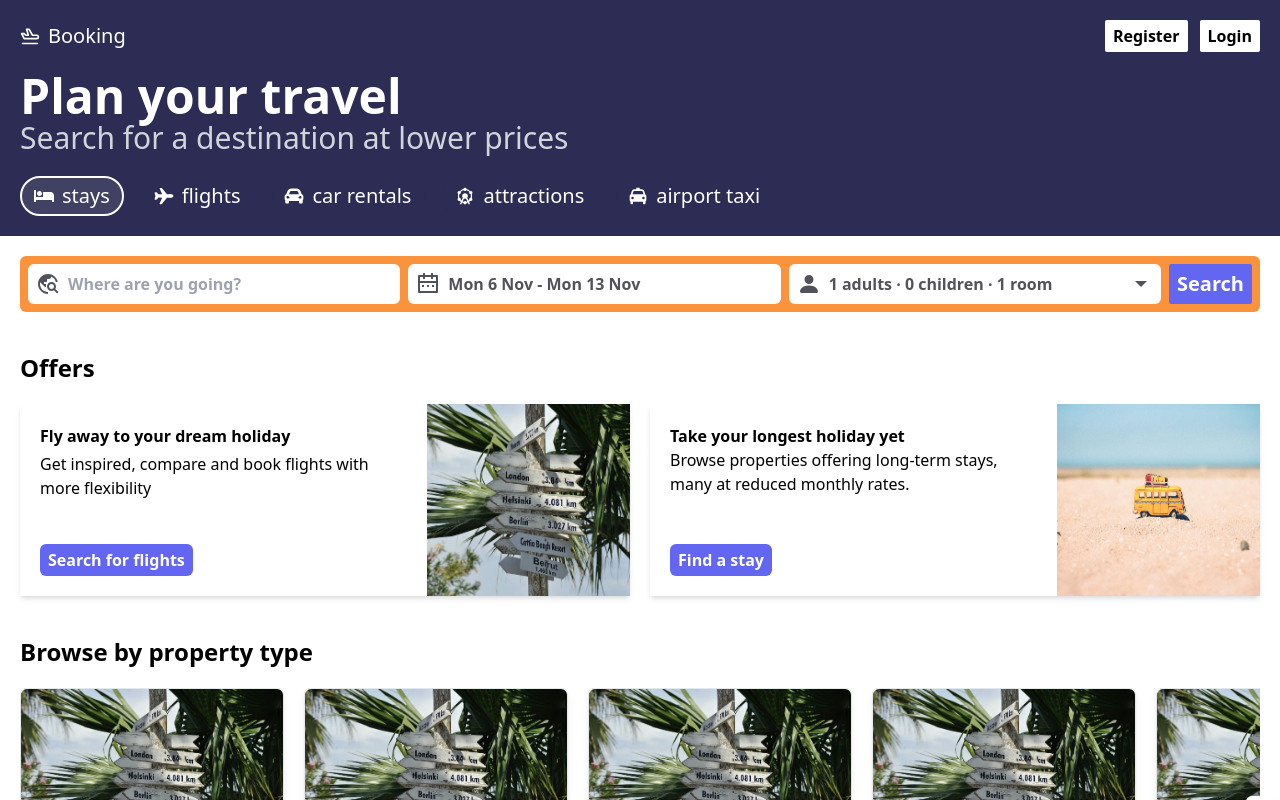
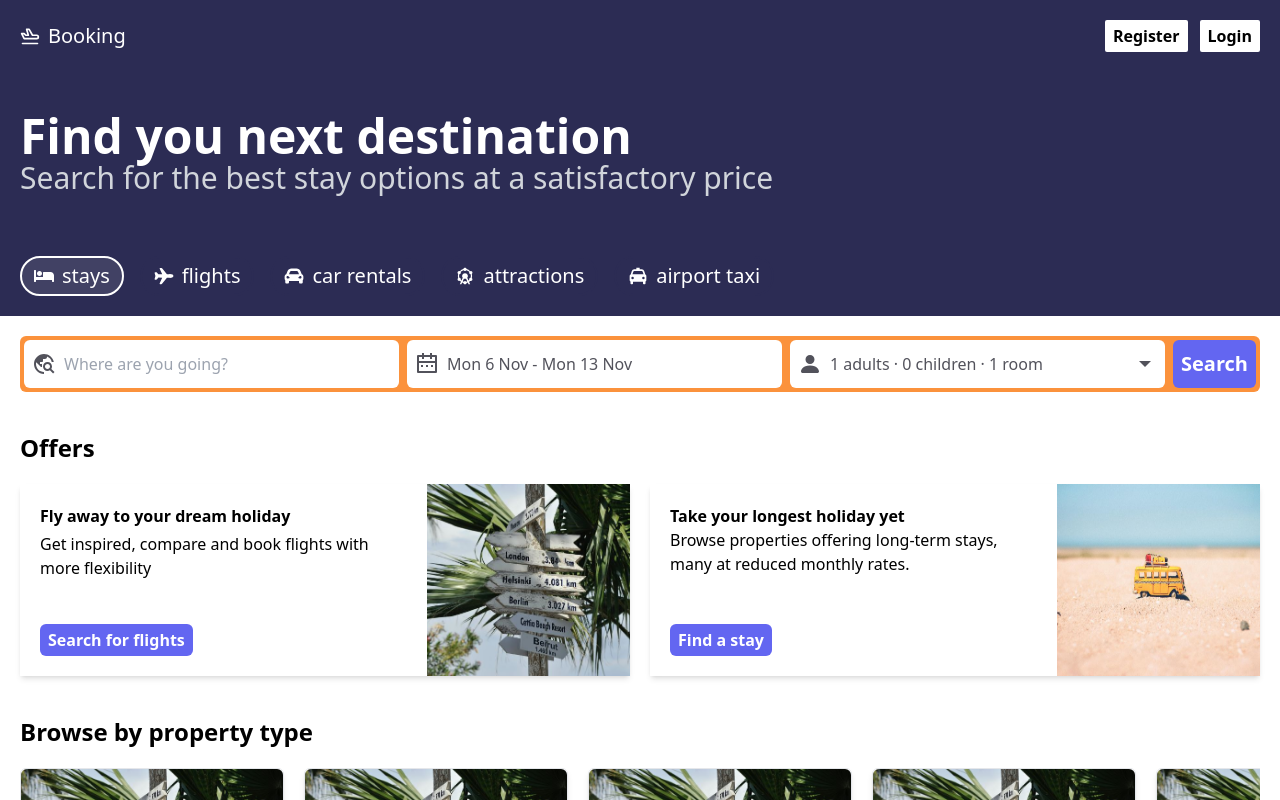
Before and after one commit to apekul/booking, a React (Create React App) app: page /stays in a window 1280 px wide. Shown: the top 800 px of the page. Built offline with nearby package versions, Linux system fonts and the light colour scheme.

Commit message:
updated search bar styles

```diff
--- a/src/Components/Navbar.js
+++ b/src/Components/Navbar.js
@@ -40,15 +40,18 @@ export const Navbar = ({ title, subtitle }) => {
         </ul>
 
         {/* text container */}
-        <span>
-          <h1 className="text-5xl font-bold">{title}</h1>
-          <p className="text-3xl text-gray-300">{subtitle}</p>
-        </span>
+        {title && (
+          <span className="py-10">
+            <h1 className="text-5xl font-bold">{title}</h1>
+            <p className="text-3xl text-gray-300">{subtitle}</p>
+          </span>
+        )}
 
         {/*  */}
         <ul className={`text-xl w-fit flex gap-4 ${title ? "py-5" : "pb-5"}`}>
           {navLinks.map((link, i) => (
             <li
+              key={i}
               className={`cursor-pointer px-3 py-1 rounded-full flex items-center gap-2 border-2 border-[#2C2C54] bg-gray-100 transition-all hover:bg-opacity-10
             ${
               location.pathname.split("/")[1] === link.name
--- a/src/Components/SearchBar/FlightSearchBar.js
+++ b/src/Components/SearchBar/FlightSearchBar.js
@@ -1,22 +1,23 @@
-import React, { useState, useRef } from "react";
-import { DateRange } from "react-date-range";
+import React, { useState } from "react";
 import { addDays } from "date-fns";
-import { RiCalendar2Line } from "react-icons/ri";
+import { DateRangeInput } from "./Inputs/DateRangeInput";
 
-import moment from "moment/moment";
+import FlightFromToInput from "./Inputs/FlightFromToInput";
+import PplInput from "./Inputs/PplInput";
+
+// Personinput
+// Many destination plan input
+// Class picker
+// round trip flight/one way
 
 const FlightSearchBar = () => {
-  const dateRef = useRef();
-  const placeRef = useRef();
+  // flight from/to
+  const [flight, setFlight] = useState({ from: "", to: "" });
 
-  // Destination
-  const [showPlace, setShowPlace] = useState(false);
-  const [placeList, setPlaceList] = useState([]);
-  const [place, setPlace] = useState("");
-  const [searchPlace, setSearchPlace] = useState({});
+  // Set how many persons
+  const [person, setPerson] = useState({ adults: 1, children: 0, room: 1 });
 
   // Date Range
-  const [showDatePicker, setShowDatePicker] = useState(false);
   const [date, setDate] = useState([
     {
       startDate: new Date(),
@@ -26,37 +27,64 @@ const FlightSearchBar = () => {
   ]);
 
   return (
-    <div className="bg-orange-400 p-2 rounded-md flex gap-2 mt-5 z-10">
-      <ul className="w-full text-zinc-600 grid grid-cols-3 gap-2">
-        {/* Search Airport */}
+    <div className="flex gap-2 flex-col mt-5">
+      <span>
+        <h1 className="text-3xl font-bold">
+          Compare and book flights with ease
+        </h1>
+        <p>Discover your next dream destination</p>
+      </span>
 
-        {/* date range Picker */}
-        <li className="relative" ref={dateRef}>
-          <div
-            className="w-full px-10 py-2 rounded-md bg-white cursor-pointer font-bold"
-            onClick={() => setShowDatePicker(!showDatePicker)}
-          >
-            {moment(date[0].startDate).format("ddd D MMM ")} -{" "}
-            {moment(date[0].endDate).format("ddd D MMM")}
-            <RiCalendar2Line className="absolute top-2 left-2 text-2xl" />
-          </div>
-          {showDatePicker && (
-            <DateRange
-              className="absolute top-12 shadow-md transition-all"
-              onChange={(item) => setDate([item.selection])}
-              showSelectionPreview={true}
-              moveRangeOnFirstSelection={false}
-              months={2}
-              ranges={date}
-              direction="horizontal"
-            />
-          )}
-        </li>
-      </ul>
+      <div className="flex gap-4">
+        <span className="flex items-center gap-1">
+          <input
+            type="checkbox"
+            id="RoundTrip"
+            name="RoundTrip"
+            value="RoundTrip"
+          />
+          <label className="cursor-pointer" for="RoundTrip">
+            Round trip
+          </label>
+        </span>
+        <span className="flex items-center gap-1">
+          <input type="checkbox" id="OneWay" name="OneWay" value="OneWay" />
+          <label className="cursor-pointer" for="OneWay">
+            One way
+          </label>
+        </span>
+        <span className="flex items-center gap-1">
+          <input
+            type="checkbox"
+            id="MultiCity"
+            name="MultiCity"
+            value="MultiCity"
+          />
+          <label className="cursor-pointer" for="MultiCity">
+            Multi-city
+          </label>
+        </span>
 
-      <button className="bg-indigo-500 px-2 py-1 rounded-sm font-bold text-xl text-white transition-all hover:bg-indigo-800">
-        Search
-      </button>
+        <select id="flightClass" name="flightClass" className="cursor-pointer">
+          <option value="Economy">Economy</option>
+          <option value="Premium economy">Premium economy</option>
+          <option value="Business">Business</option>
+          <option value="First class">First class</option>
+        </select>
+      </div>
+
+      <div className="bg-orange-400 p-1 rounded-md flex gap-2 z-10">
+        <ul className="w-full text-zinc-600 grid grid-flow-col gap-2">
+          {/* Where from */}
+          <FlightFromToInput flight={flight} setFlight={setFlight} />
+          <DateRangeInput date={date} setDate={setDate} />
+          <PplInput person={person} setPerson={setPerson} />
+        </ul>
+
+        <button className="bg-indigo-500 px-2 py-1 rounded-md font-bold text-xl text-white transition-all hover:bg-indigo-800">
+          Search
+        </button>
+      </div>
     </div>
   );
 };
--- a/src/Components/SearchBar/Inputs/DateRangeInput.js
+++ b/src/Components/SearchBar/Inputs/DateRangeInput.js
@@ -1,28 +1,39 @@
-import React from "react";
+import React, { useRef, useEffect, useState } from "react";
 import { DateRange } from "react-date-range";
 import { RiCalendar2Line } from "react-icons/ri";
 
 import moment from "moment/moment";
 
-export const DateRangeInput = ({
-  date,
-  setDate,
-  showDatePicker,
-  setShowDatePicker,
-}) => {
+export const DateRangeInput = ({ date, setDate }) => {
+  const dateRef = useRef();
+  const [showDatePicker, setShowDatePicker] = useState(false);
+
+  // Close DropDown Menu if cilcked outside of its container
+  useEffect(() => {
+    const handleClick = (event) => {
+      if (dateRef.current && !dateRef.current.contains(event.target)) {
+        setShowDatePicker(false);
+      }
+    };
+    document.addEventListener("click", handleClick, true);
+    return () => {
+      document.removeEventListener("click", handleClick, true);
+    };
+  }, [dateRef]);
+
   return (
-    <>
+    <li className="relative" ref={dateRef}>
       <div
-        className="w-full px-10 py-2 rounded-md bg-white cursor-pointer font-bold"
+        className="w-full min-w-[20rem] px-10 py-3 rounded-md bg-white cursor-pointer"
         onClick={() => setShowDatePicker(!showDatePicker)}
       >
         {moment(date[0].startDate).format("ddd D MMM ")} -{" "}
         {moment(date[0].endDate).format("ddd D MMM")}
-        <RiCalendar2Line className="absolute top-2 left-2 text-2xl" />
+        <RiCalendar2Line className="absolute top-3 left-2 text-2xl" />
       </div>
       {showDatePicker && (
         <DateRange
-          className="absolute top-12 shadow-md transition-all"
+          className="absolute top-14 w-full sm:w-auto shadow-md transition-all"
           onChange={(item) => setDate([item.selection])}
           showSelectionPreview={true}
           moveRangeOnFirstSelection={false}
@@ -31,7 +42,7 @@ export const DateRangeInput = ({
           direction="horizontal"
         />
       )}
-    </>
+    </li>
   );
 };
 
--- a/src/Components/SearchBar/Inputs/DestinationCityInput.js
+++ b/src/Components/SearchBar/Inputs/DestinationCityInput.js
@@ -1,14 +1,13 @@
-import React, { useState } from "react";
+import React, { useState, useRef, useEffect } from "react";
 import PlaceDropdown from "../PlaceDropdown";
 import { MdOutlineTravelExplore } from "react-icons/md";
 import CityList from "../../../city.list.json";
+import { RxCross2 } from "react-icons/rx";
 
-export const DestinationCityInput = ({
-  searchPlace,
-  setSearchPlace,
-  showPlace,
-}) => {
-  // Destination
+export const DestinationCityInput = ({ searchPlace, setSearchPlace }) => {
+  const placeRef = useRef();
+  const [showPlace, setShowPlace] = useState(false);
+
   const [placeList, setPlaceList] = useState([]);
   const [place, setPlace] = useState("");
 
@@ -31,16 +30,39 @@ export const DestinationCityInput = ({
     return setPlaceList(arr);
   };
 
+  // Close DropDown Menu if cilcked outside of its container
+  useEffect(() => {
+    const handleClick = (event) => {
+      if (placeRef.current && !placeRef.current.contains(event.target)) {
+        setShowPlace(false);
+      }
+    };
+    document.addEventListener("click", handleClick, true);
+    return () => {
+      document.removeEventListener("click", handleClick, true);
+    };
+  }, [placeRef]);
+
   return (
-    <>
+    <li
+      className="relative"
+      ref={placeRef}
+      onClick={() => setShowPlace(!showPlace)}
+    >
       <div>
         <input
           placeholder="Where are you going?"
-          className="w-full px-10 py-2 rounded-md font-bold"
+          className="w-full px-10 py-3 rounded-md"
           value={place}
           onChange={(e) => updateInput(e)}
         />
-        <MdOutlineTravelExplore className="absolute top-2 left-2 text-2xl cursor-pointer" />
+        <MdOutlineTravelExplore className="absolute top-3 left-2 text-2xl cursor-pointer" />
+        {place && (
+          <RxCross2
+            className="absolute top-4 right-2 text-lg cursor-pointer"
+            onClick={() => setPlace("")}
+          />
+        )}
       </div>
       {showPlace &&
         (placeList.length <= 0 ? (
@@ -59,7 +81,7 @@ export const DestinationCityInput = ({
             setSearchPlace={setSearchPlace}
           />
         ))}
-    </>
+    </li>
   );
 };
 
--- /dev/null
+++ b/src/Components/SearchBar/Inputs/FlightFromToInput.js
@@ -0,0 +1,67 @@
+import React, { useState } from "react";
+import { HiOutlineSwitchHorizontal } from "react-icons/hi";
+import { BiSolidPlaneTakeOff, BiSolidPlaneLand } from "react-icons/bi";
+import { RxCross2 } from "react-icons/rx";
+
+const FlightFromToInput = ({ flight, setFlight }) => {
+  const [rotate, setRotate] = useState(false);
+  const updateFlight = (e, key) => {
+    setFlight((prev) => ({ ...prev, [key]: e.target.value }));
+  };
+
+  const swapFlight = () => {
+    setFlight((prev) => ({ from: prev.to, to: prev.from }));
+    setRotate(!rotate);
+  };
+
+  return (
+    <>
+      <li className="relative">
+        <div className="flex">
+          <input
+            placeholder="Where from?"
+            className="w-full px-10 py-3 rounded-md"
+            value={flight.from}
+            onChange={(e) => updateFlight(e, "from")}
+          />
+          <BiSolidPlaneTakeOff className="absolute top-3 left-2 text-2xl cursor-pointer" />
+          {flight.from && (
+            <RxCross2
+              className="absolute top-4 right-12 text-lg cursor-pointer"
+              onClick={() => setFlight((prev) => ({ ...prev, from: "" }))}
+            />
+          )}
+          <button
+            onClick={() => swapFlight()}
+            className="bg-white ml-2 text-blue-500 py-2 px-1 text-2xl rounded-md"
+          >
+            <HiOutlineSwitchHorizontal
+              className={`transition-all ${rotate && "rotate-180"}`}
+            />
+          </button>
+        </div>
+      </li>
+
+      {/* Where to */}
+      <li className="relative">
+        <div className="flex">
+          <input
+            placeholder="Where to?"
+            className="w-full px-10 py-3 rounded-md"
+            value={flight.to}
+            onChange={(e) => updateFlight(e, "to")}
+          />
+          <BiSolidPlaneLand className="absolute top-3 left-2 text-2xl cursor-pointer" />
+          {flight.to && (
+            <RxCross2
+              className="absolute top-4 right-2 text-lg cursor-pointer"
+              onClick={() => setFlight((prev) => ({ ...prev, to: "" }))}
+            />
+          )}
+        </div>
+      </li>
+    </>
+  );
+};
+
+export default FlightFromToInput;
--- a/src/Components/SearchBar/Inputs/PplInput.js
+++ b/src/Components/SearchBar/Inputs/PplInput.js
@@ -1,24 +1,39 @@
-import React from "react";
+import React, { useState, useRef, useEffect } from "react";
 import { BsFillPersonFill } from "react-icons/bs";
 import { IoMdArrowDropdown, IoMdArrowDropup } from "react-icons/io";
 import { UpdatePersonMenu } from "../UpdatePersonMenu";
 
-export const PplInput = ({ showPerson, setShowPerson, person, setPerson }) => {
+export const PplInput = ({ person, setPerson }) => {
+  const personRef = useRef();
+  const [showPerson, setShowPerson] = useState(false);
+
+  // Close DropDown Menu if cilcked outside of its container
+  useEffect(() => {
+    const handleClick = (event) => {
+      if (personRef.current && !personRef.current.contains(event.target)) {
+        setShowPerson(false);
+      }
+    };
+    document.addEventListener("click", handleClick, true);
+    return () => {
+      document.removeEventListener("click", handleClick, true);
+    };
+  }, [personRef]);
   return (
-    <>
+    <li className="relative select-none" ref={personRef}>
       <div
-        className="w-full px-10 py-2 rounded-md bg-white cursor-pointer flex gap-2 font-bold"
+        className="w-full px-10 py-3 rounded-md bg-white cursor-pointer flex gap-2 "
         onClick={() => setShowPerson(!showPerson)}
       >
-        <p>
+        <p className="truncate">
           {person.adults} adults · {person.children} children · {person.room}{" "}
           room
         </p>
-        <BsFillPersonFill className="absolute top-2 left-2 text-2xl" />
+        <BsFillPersonFill className="absolute top-3 left-2 text-2xl" />
         {showPerson ? (
-          <IoMdArrowDropup className="absolute top-2 right-2 text-2xl" />
+          <IoMdArrowDropup className="absolute top-3 right-2 text-2xl" />
         ) : (
-          <IoMdArrowDropdown className="absolute top-2 right-2 text-2xl" />
+          <IoMdArrowDropdown className="absolute top-3 right-2 text-2xl" />
         )}
       </div>
       {showPerson && (
@@ -28,7 +43,7 @@ export const PplInput = ({ showPerson, setShowPerson, person, setPerson }) => {
           setShowPerson={setShowPerson}
         />
       )}
-    </>
+    </li>
   );
 };
 
--- a/src/Components/SearchBar/PlaceDropdown.js
+++ b/src/Components/SearchBar/PlaceDropdown.js
@@ -4,7 +4,7 @@ import { HiLocationMarker } from "react-icons/hi";
 
 const PlaceDropdown = ({ list, header, setPlace, setList, setSearchPlace }) => {
   return (
-    <ul className="absolute bg-white top-12 shadow-md transition-all w-full">
+    <ul className="absolute bg-white top-14 shadow-md transition-all w-full">
       <p className="py-1 px-2 font-bold">{header}</p>
       {list.map((city, i) => {
         let getCity = CityList.find((v) => v.id === city);
--- a/src/Components/SearchBar/SearchBar.js
+++ b/src/Components/SearchBar/SearchBar.js
@@ -1,4 +1,4 @@
-import React, { useState, useRef, useEffect } from "react";
+import React, { useState } from "react";
 import { addDays } from "date-fns";
 
 // Components
@@ -7,20 +7,13 @@ import { DestinationCityInput } from "./Inputs/DestinationCityInput";
 import PplInput from "./Inputs/PplInput";
 
 const SearchBar = () => {
-  const dateRef = useRef();
-  const personRef = useRef();
-  const placeRef = useRef();
-
   // Set Destination
-  const [showPlace, setShowPlace] = useState(false);
   const [searchPlace, setSearchPlace] = useState({});
 
   // Set how many persons
-  const [showPerson, setShowPerson] = useState(false);
   const [person, setPerson] = useState({ adults: 1, children: 0, room: 1 });
 
   // Set Date Range
-  const [showDatePicker, setShowDatePicker] = useState(false);
   const [date, setDate] = useState([
     {
       startDate: new Date(),
@@ -29,63 +22,23 @@ const SearchBar = () => {
     },
   ]);
 
-  // Close DropDown Menu if cilcked outside of its container
-  useEffect(() => {
-    const handleClick = (event) => {
-      if (dateRef.current && !dateRef.current.contains(event.target)) {
-        setShowDatePicker(false);
-      }
-      if (personRef.current && !personRef.current.contains(event.target)) {
-        setShowPerson(false);
-      }
-      if (placeRef.current && !placeRef.current.contains(event.target)) {
-        setShowPlace(false);
-      }
-    };
-    document.addEventListener("click", handleClick, true);
-    return () => {
-      document.removeEventListener("click", handleClick, true);
-    };
-  }, [dateRef, personRef, placeRef]);
-
   return (
-    <div className="bg-orange-400 p-2 rounded-md flex gap-2 mt-5 z-10">
-      {/* Destination */}
+    <div className="bg-orange-400 p-1 rounded-md flex gap-2 mt-5 z-10">
       <ul className="w-full text-zinc-600 grid grid-cols-3 gap-2">
-        <li
-          className="relative"
-          ref={placeRef}
-          onClick={() => setShowPlace(!showPlace)}
-        >
-          <DestinationCityInput
-            showPlace={showPlace}
-            searchPlace={searchPlace}
-            setSearchPlace={setSearchPlace}
-          />
-        </li>
+        {/* Destination */}
+        <DestinationCityInput
+          searchPlace={searchPlace}
+          setSearchPlace={setSearchPlace}
+        />
 
         {/* date range Picker */}
-        <li className="relative" ref={dateRef}>
-          <DateRangeInput
-            date={date}
-            setDate={setDate}
-            showDatePicker={showDatePicker}
-            setShowDatePicker={setShowDatePicker}
-          />
-        </li>
+        <DateRangeInput date={date} setDate={setDate} />
 
         {/* How many persons */}
-        <li className="relative select-none" ref={personRef}>
-          <PplInput
-            showPerson={showPerson}
-            setShowPerson={setShowPerson}
-            person={person}
-            setPerson={setPerson}
-          />
-        </li>
+        <PplInput person={person} setPerson={setPerson} />
       </ul>
 
-      <button className="bg-indigo-500 px-2 py-1 rounded-sm font-bold text-xl text-white transition-all hover:bg-indigo-800">
+      <button className="bg-indigo-500 px-2 py-1 rounded-md font-bold text-xl text-white transition-all hover:bg-indigo-800">
         Search
       </button>
     </div>
--- a/src/Components/SearchBar/UpdatePersonMenu.js
+++ b/src/Components/SearchBar/UpdatePersonMenu.js
@@ -16,7 +16,7 @@ export const UpdatePersonMenu = ({ person, setPerson, setShowPerson }) => {
   };
 
   return (
-    <ul className="absolute bg-white top-12 shadow-md transition-all w-full flex flex-col items-center">
+    <ul className="absolute bg-white top-14 shadow-md transition-all w-full flex flex-col items-center">
       {Object.keys(person).map((v, i) => (
         <li
           key={i}
--- a/src/Pages/Flights.js
+++ b/src/Pages/Flights.js
@@ -4,7 +4,7 @@ import FlightSearchBar from "../Components/SearchBar/FlightSearchBar";
 
 import ScrollableSection from "../Components/ScrollableSection";
 import { fakeFlights } from "../Assets/fakeObject";
-import { fakeProperty } from "../Assets/fakeObject";
+// import { fakeProperty } from "../Assets/fakeObject";
 
 export const Flights = () => {
   return (
--- a/src/Pages/Homepage.js
+++ b/src/Pages/Homepage.js
@@ -11,8 +11,8 @@ const Homepage = () => {
   return (
     <section id="homepage" className="bg-white flex-1">
       <Navbar
-        title="Plan your travel"
-        subtitle="Search for a destination at lower prices"
+        title="Find you next destination"
+        subtitle="Search for the best stay options at a satisfactory price"
       />
       <div className="Container flex flex-col gap-10">
         <SearchBar />
```
